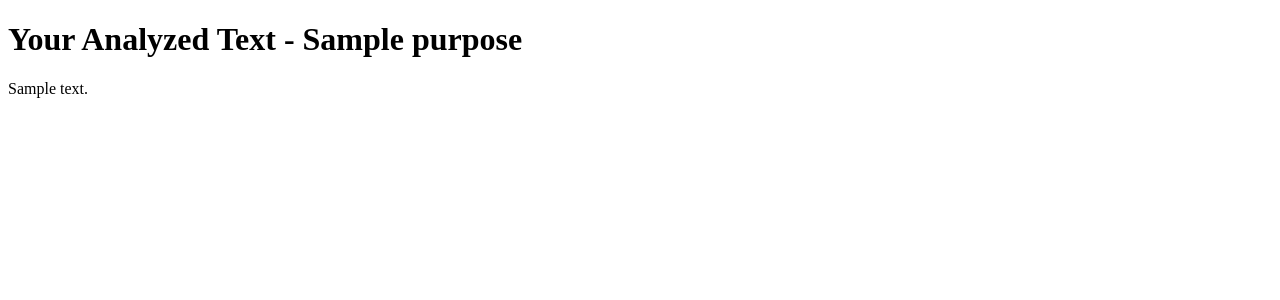
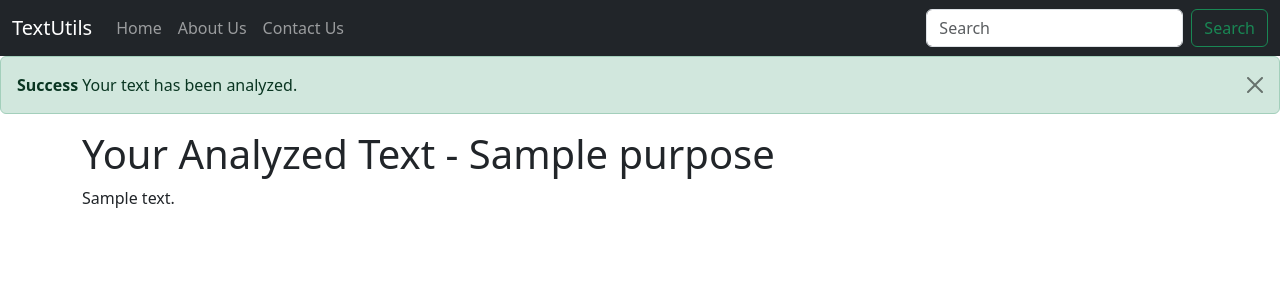
Before and after one commit to Taraansh/textutils_django, a Django app: template textutils/templates/analyze.html in a window 1280 px wide. Shown: the top 300 px of the page. Run offline with Django 4.2, Linux system fonts and the light colour scheme; the template is opened without the code that fills it: most values are stand-ins (such as "Sample title", 1, 10 or a date in 2020).

Commit message:
Modified the Analyzed page

```diff
--- a/textutils/templates/analyze.html
+++ b/textutils/templates/analyze.html
@@ -1,13 +1,57 @@
-<!DOCTYPE html>
+<!doctype html>
 <html lang="en">
-<head>
-    <meta charset="UTF-8">
-    <title>Analyzing Your Text...</title>
-</head>
-<body>
-<h1>Your Analyzed Text - {{ purpose }}</h1>
+  <head>
+    <!-- Required meta tags -->
+    <meta charset="utf-8">
+    <meta name="viewport" content="width=device-width, initial-scale=1">
+
+    <!-- Bootstrap CSS -->
+    <link href="https://cdn.jsdelivr.net/npm/bootstrap@5.3.0-alpha1/dist/css/bootstrap.min.css" rel="stylesheet" integrity="sha384-GLhlTQ8iRABdZLl6O3oVMWSktQOp6b7In1Zl3/Jr59b6EGGoI1aFkw7cmDA6j6gD" crossorigin="anonymous">
+
+    <!--NavBar-->
+    <title>TextUtils</title>
+  </head>
+  <body>
+  <nav class="navbar navbar-expand-lg navbar-dark bg-dark">
+  <div class="container-fluid">
+    <a class="navbar-brand" href="#">TextUtils</a>
+    <button class="navbar-toggler" type="button" data-bs-toggle="collapse" data-bs-target="#navbarNavDropdown" aria-controls="navbarNavDropdown" aria-expanded="false" aria-label="Toggle navigation">
+      <span class="navbar-toggler-icon"></span>
+    </button>
+    <div class="collapse navbar-collapse" id="navbarNavDropdown">
+      <ul class="navbar-nav">
+        <li class="nav-item">
+          <a class="nav-link" aria-current="page" href="/">Home</a>
+        </li>
+        <li class="nav-item">
+          <a class="nav-link" href="/aboutus">About Us</a>
+        </li>
+        <li class="nav-item">
+          <a class="nav-link" href="/contactus">Contact Us</a>
+        </li>
+      </ul>
+    </div>
+    <form class="d-flex" role="search">
+      <input class="form-control me-2" type="search" placeholder="Search" aria-label="Search">
+      <button class="btn btn-outline-success" type="submit">Search</button>
+    </form>
+  </div>
+</nav>
+
+<!--Alert-->
+<div class="alert alert-success alert-dismissible fade show" role="alert">
+  <strong>Success</strong> Your text has been analyzed.
+  <button type="button" class="btn-close" data-bs-dismiss="alert" aria-label="Close"></button>
+</div>
+
+
+<div class="container">
+    <h1>Your Analyzed Text - {{ purpose }}</h1>
 <p>
     {{ analyzed_text }}
 </p>
-</body>
+</div>
+
+    <script src="https://cdn.jsdelivr.net/npm/bootstrap@5.3.0-alpha1/dist/js/bootstrap.bundle.min.js" integrity="sha384-w76AqPfDkMBDXo30jS1Sgez6pr3x5MlQ1ZAGC+nuZB+EYdgRZgiwxhTBTkF7CXvN" crossorigin="anonymous"></script>
+  </body>
 </html>
```
